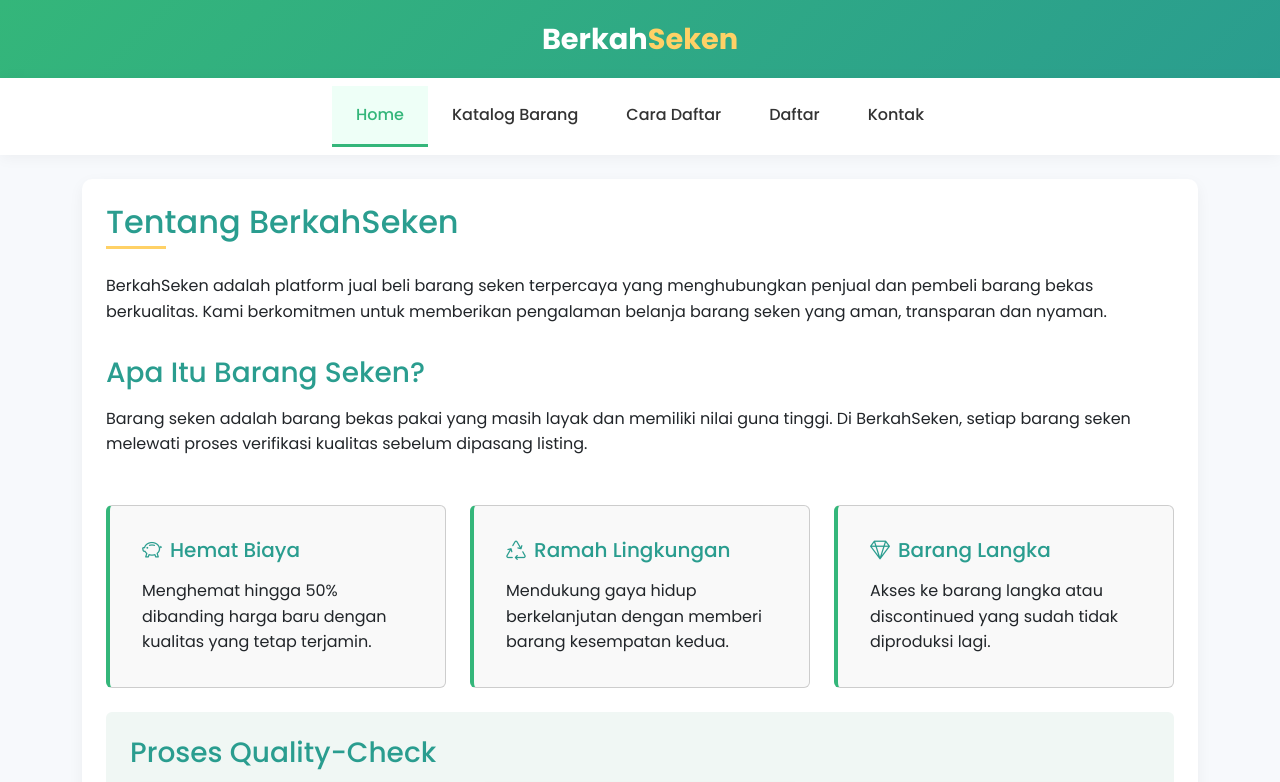
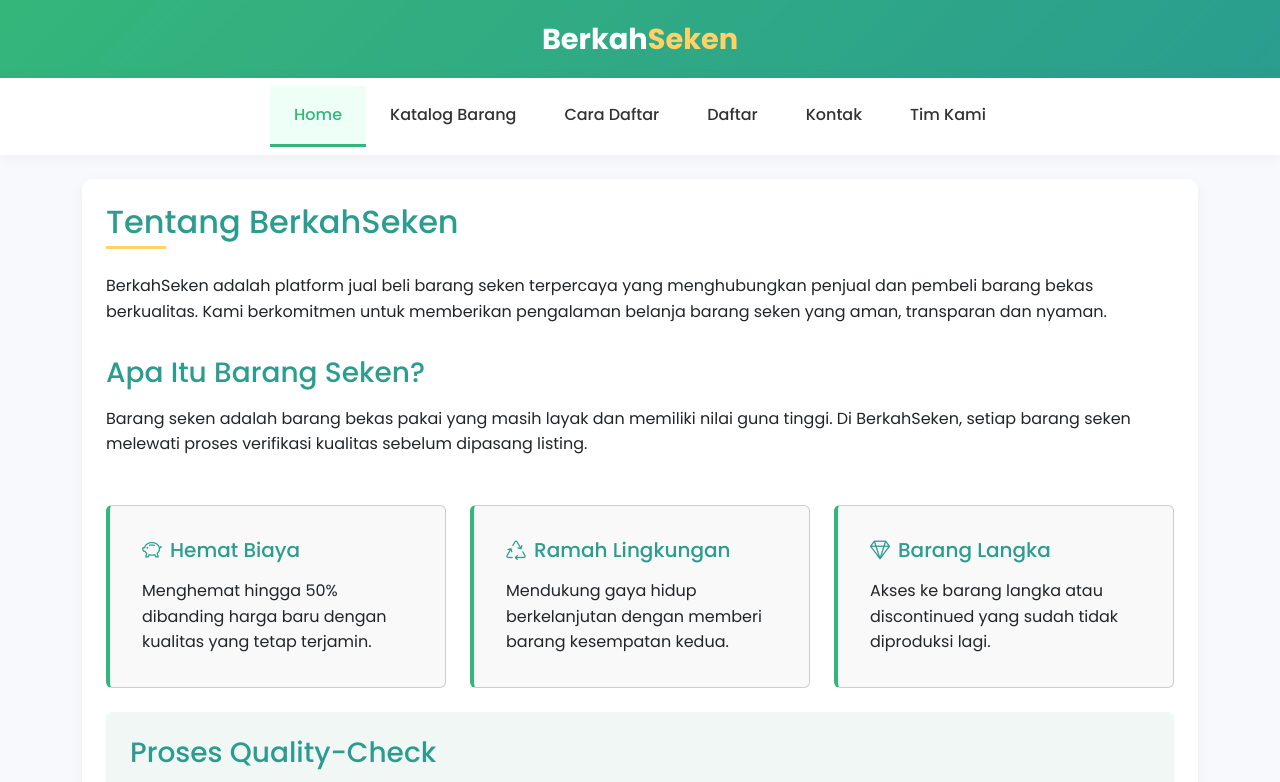
Before and after one commit to IbnoeRizal/tugas1deswebs4, a plain HTML site: page index.html in a window 1280 px wide. Shown: the top 782 px of the page. Drawn offline with nearby package versions, Linux system fonts and the light colour scheme.

Commit message:
memperbaiki link

```diff
--- a/index.html
+++ b/index.html
@@ -61,6 +61,9 @@
                     </li>
                     <li class="nav-item">
                         <a class="nav-link" href="kontak.html">Kontak</a>
+                    </li>
+                    <li class="nav-item">
+                        <a class="nav-link" href="biodata.html">Tim Kami</a>
                     </li>
                 </ul>
             </div>
```
Also changed, not shown: CaraDaftar.html (+3 -0 lines), KatalogBarang.html (+3 -0 lines), daftar.html (+3 -0 lines), kontak.html (+3 -0 lines), img/phototeam/member1.png (added), img/phototeam/member2.png (added), img/phototeam/member3.png (added).
